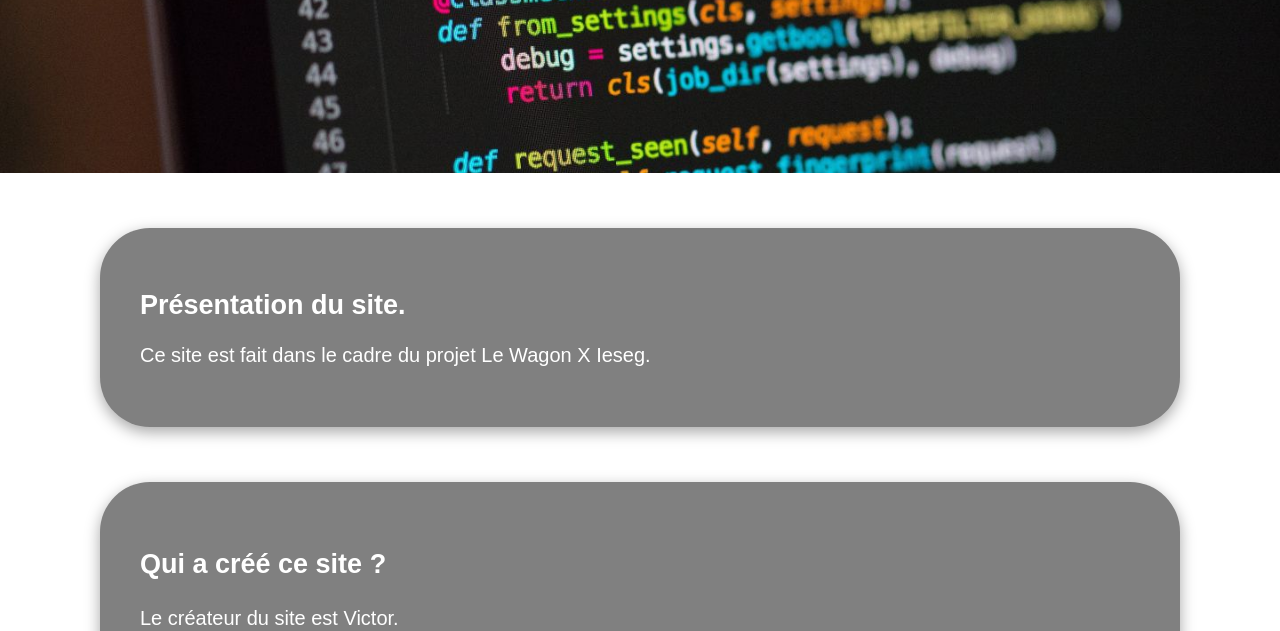
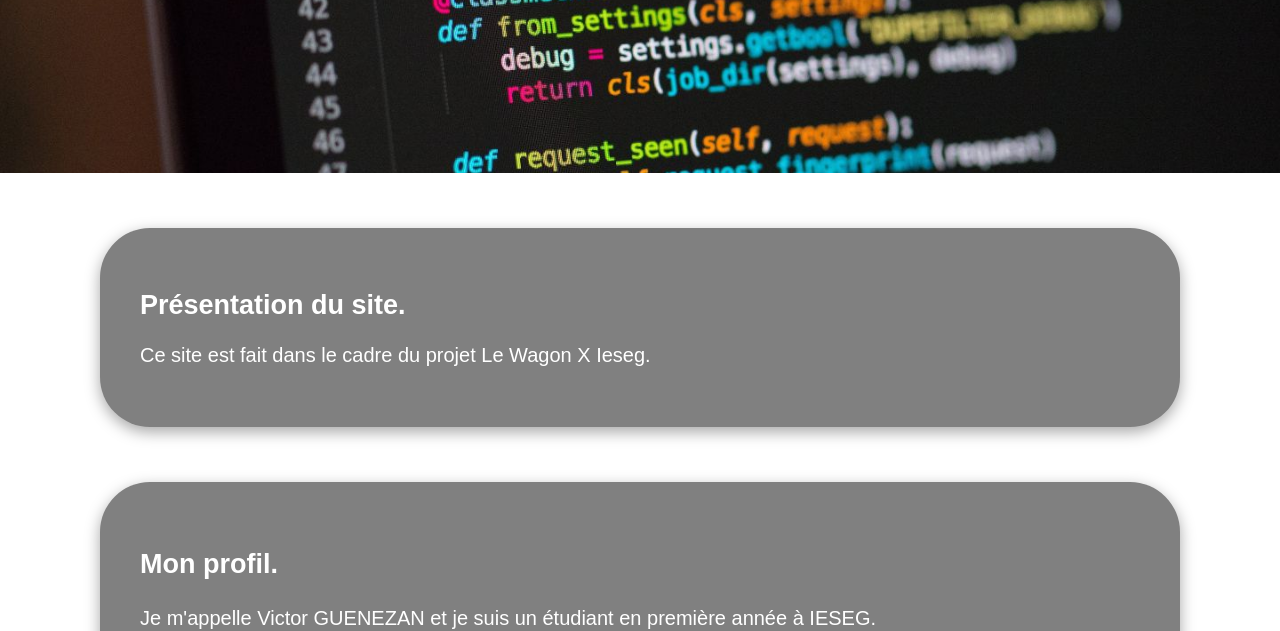
Before and after one commit to victor-guenezan/my-profile, a plain HTML site: page index.html in a window 1280 px wide. Shown: the part 323-954 px from the top of the page. Drawn offline with Linux system fonts and the light colour scheme.

Commit message:
Update index.html

```diff
--- a/index.html
+++ b/index.html
@@ -17,8 +17,8 @@
 			<p>Ce site est fait dans le cadre du projet Le Wagon X Ieseg.</p>
 		</div>
 		<div class="card-white">
-			<h3>Qui a créé ce site ?</h3>
-			<p>Le créateur du site est Victor.</p>
+			<h3>Mon profil.</h3>
+			<p>Je m'appelle Victor GUENEZAN et je suis un étudiant en première année à IESEG.</p>
 			<p>
 				<img src="images/IMG_5539.png" id="photo">
 			</p>
```
